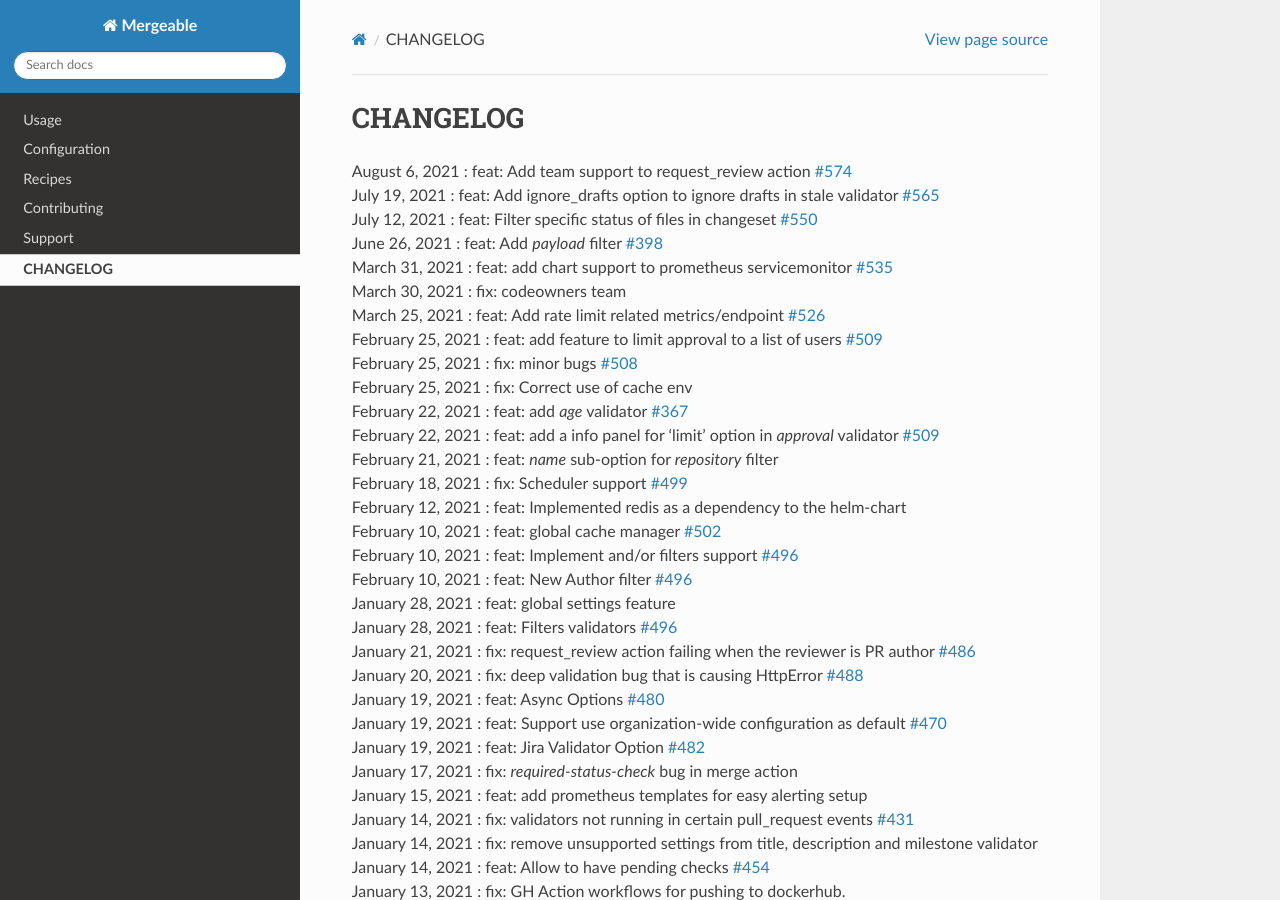
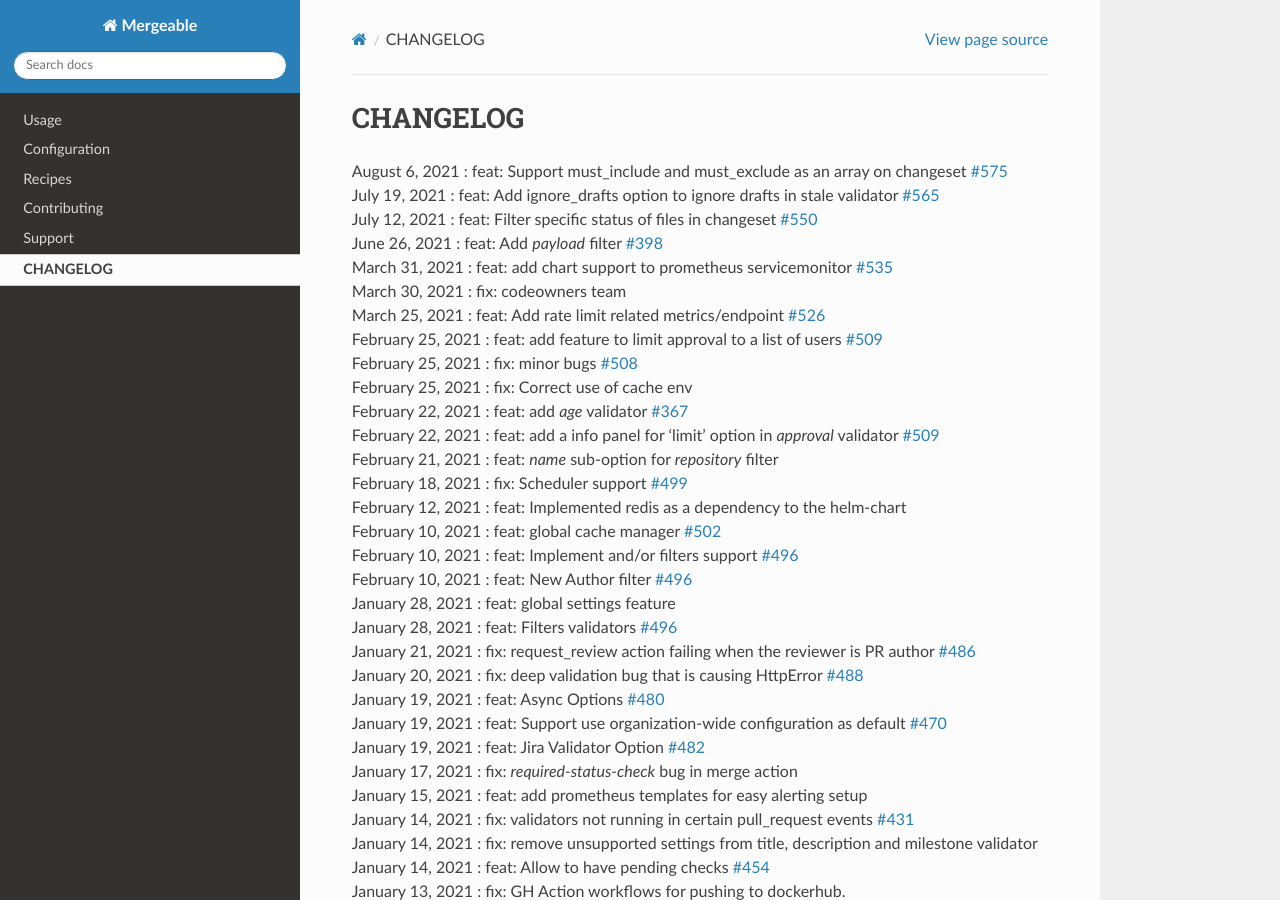
Before and after one commit to mergeability/mergeable, a Sphinx documentation site: the page built from docs/changelog.rst, in a window 1280 px wide and 900 px high. Built offline with Sphinx 7.4.7 and the Read the Docs theme 2.0.0, drawn with Linux system fonts in a browser that asks for light colours.

Commit message:
Fix wrong changelog entry for this branch

```diff
--- a/docs/changelog.rst
+++ b/docs/changelog.rst
@@ -1,6 +1,6 @@
 CHANGELOG
 =====================================
-| August 6, 2021 : feat: Add team support to request_review action `#574 <https://github.com/mergeability/mergeable/pull/574>`_
+| August 6, 2021 : feat: Support must_include and must_exclude as an array on changeset `#575 <https://github.com/mergeability/mergeable/pull/575>`_
 | July 19, 2021 : feat: Add ignore_drafts option to ignore drafts in stale validator `#565 <https://github.com/mergeability/mergeable/issues/565>`_
 | July 12, 2021 : feat: Filter specific status of files in changeset `#550 <https://github.com/mergeability/mergeable/issues/550>`_
 | June 26, 2021 : feat: Add `payload` filter `#398 <https://github.com/mergeability/mergeable/issues/398>`_
```
